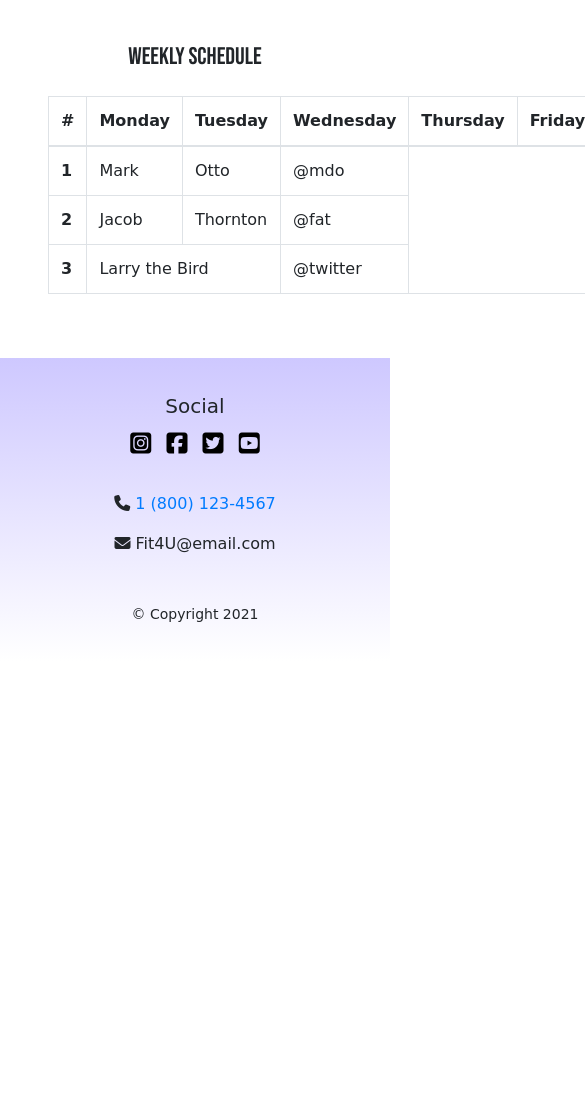
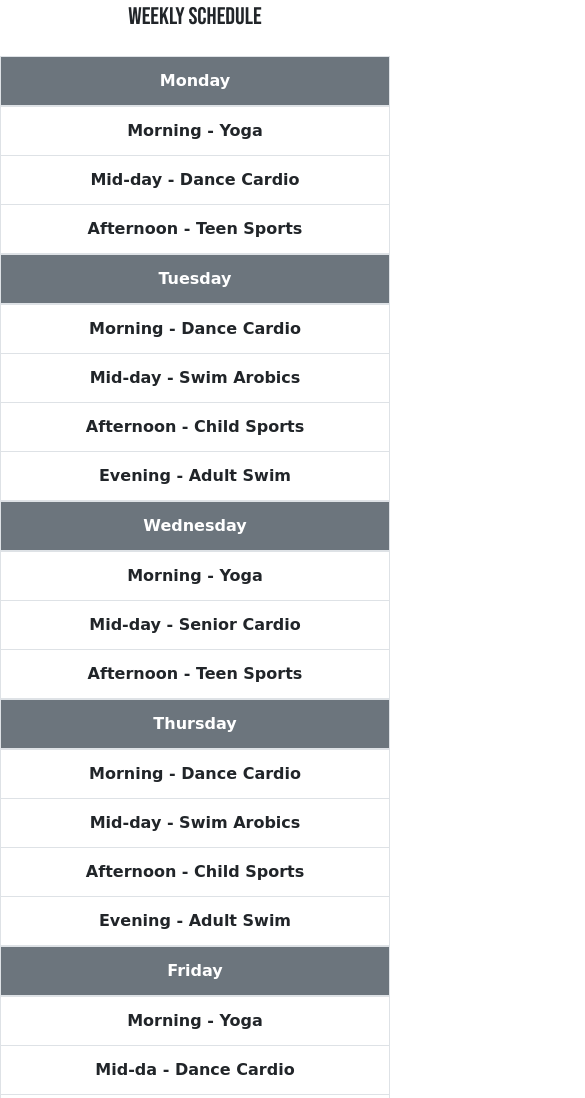
Before and after one commit to CaitHawk/Fit-4-U, a website: page programs.html in a window 390 px wide. Shown: the part 560-1658 px from the top of the page, 585 px wide, since content can reach past the window. Before the commit the page ends 1221 px from the top, so only its background shows below. Drawn offline with nearby package versions, Linux system fonts and the light colour scheme; a web font is replaced by a local one.

Commit message:
small and large table with media q

```diff
--- a/programs.html
+++ b/programs.html
@@ -1,17 +1,20 @@
 <!DOCTYPE html>
 <html lang="en">
+
 <head>
     <meta charset="UTF-8">
     <meta http-equiv="X-UA-Compatible" content="IE=edge">
     <meta name="viewport" content="width=device-width, initial-scale=1.0">
     <link rel="preconnect" href="https://fonts.googleapis.com">
     <link rel="preconnect" href="https://fonts.gstatic.com" crossorigin>
-    <link href="https://fonts.googleapis.com/css2?family=Bebas+Neue&family=Gugi&family=Open+Sans:wght@300&display=swap" rel="stylesheet">
+    <link href="https://fonts.googleapis.com/css2?family=Bebas+Neue&family=Gugi&family=Open+Sans:wght@300&display=swap"
+        rel="stylesheet">
     <link href="https://fonts.googleapis.com/css2?family=Gruppo&display=swap" rel="stylesheet">
     <link rel="stylesheet" href="node_modules/bootstrap/dist/css/bootstrap.min.css" />
     <link rel="stylesheet" href="styles.css">
     <title>Home Page</title>
 </head>
+
 <body>
     <header class="jumbotron jumbotron-fluid">
         <div class="container">
@@ -40,7 +43,7 @@
         </div>
     </nav>
 
-    <div id="carouselExampleIndicators" class="carousel slide col col-lg-8 m-auto" data-ride="carousel">
+    <div id="carouselExampleIndicators" class="carousel slide col-lg-8 m-auto pb-4" data-ride="carousel">
         <ol class="carousel-indicators">
             <li data-target="#carouselExampleIndicators" data-slide-to="0" class="active"></li>
             <li data-target="#carouselExampleIndicators" data-slide-to="1"></li>
@@ -67,12 +70,13 @@
         </a>
     </div>
 
-      <div class="p-5">
-          <h2 class="p-3 text-center block-font">Weekly Schedule</h2>
+    <h2 class="text-center block-font">Weekly Schedule</h2>
+
+    <div class="p-5" id="lgTable">
         <table class="table table-bordered">
             <thead>
                 <tr>
-                <th scope="col">#</th>
+                    <th scope="col"></th>
                     <th scope="col">Monday</th>
                     <th scope="col">Tuesday</th>
                     <th scope="col">Wednesday</th>
@@ -83,24 +87,147 @@
             </thead>
             <tbody>
                 <tr>
-                <th scope="row">1</th>
-                <td>Mark</td>
-                <td>Otto</td>
-                <td>@mdo</td>
+                    <th scope="row">Morning</th>
+                    <td>Yoga</td>
+                    <td>Dance Cardio</td>
+                    <td>Yoga</td>
+                    <td>Dance Cardio</td>
+                    <td>Yoga</td>
+                    <td>Meditation</td>
                 </tr>
                 <tr>
-                <th scope="row">2</th>
-                <td>Jacob</td>
-                <td>Thornton</td>
-                <td>@fat</td>
+                    <th scope="row">Mid-day</th>
+                    <td>Dance Cardio</td>
+                    <td>Swim Arobics</td>
+                    <td>Senior Cardio</td>
+                    <td>Swim Arobics</td>
+                    <td>Dance Cardio</td>
+                    <td></td>
                 </tr>
                 <tr>
-                <th scope="row">3</th>
-                <td colspan="2">Larry the Bird</td>
-                <td>@twitter</td>
+                    <th scope="row">Afternoon</th>
+                    <td>Teen Sports</td>
+                    <td>Child Sports</td>
+                    <td>Teen Sports</td>
+                    <td>Child Sports</td>
+                    <td></td>
+                    <td>Youth Free Play</td>
+                </tr>
+                <tr>
+                    <th scope="row">Evening</th>
+                    <td></td>
+                    <td>Adult Swim</td>
+                    <td></td>
+                    <td>Adult Swim</td>
+                    <td>Parents Night</td>
+                    <td></td>
                 </tr>
             </tbody>
         </table>
+    </div>
+
+
+    <div class="pt-3" id="smTable">
+        <table class="table table-bordered text-center col-sm-10 m-auto">
+            <thead>
+                <th scope="col" colspan="2" class="bg-secondary text-white">Monday</th>
+            </thead>
+            <tbody>
+                <tr>
+                    <th scope="row">Morning - Yoga</th>
+                </tr>
+                <tr>
+                    <th scope="row">Mid-day - Dance Cardio</th>
+                </tr>
+                <tr>
+                    <th scope="row">Afternoon - Teen Sports</th>
+                </tr>
+            </tbody>
+        </table>
+        <table class="table table-bordered text-center col-sm-10 m-auto">
+            <thead>
+                <th scope="col" colspan="2" class="bg-secondary text-white">Tuesday</th>
+            </thead>
+            <tbody>
+                <tr>
+                    <th scope="row">Morning - Dance Cardio</th>
+                </tr>
+                <tr>
+                    <th scope="row">Mid-day - Swim Arobics</th>
+                </tr>
+                <tr>
+                    <th scope="row">Afternoon - Child Sports</th>
+                </tr>
+                <tr>
+                    <th scope="row">Evening - Adult Swim</th>
+                </tr>
+            </tbody>
+        </table>
+        <table class="table table-bordered text-center col-sm-10 m-auto">
+            <thead>
+                <th scope="col" colspan="2" class="bg-secondary text-white">Wednesday</th>
+            </thead>
+            <tbody>
+                <tr>
+                    <th scope="row">Morning - Yoga</th>
+                </tr>
+                <tr>
+                    <th scope="row">Mid-day - Senior Cardio</th>
+                </tr>
+                <tr>
+                    <th scope="row">Afternoon - Teen Sports</th>
+                </tr>
+            </tbody>
+        </table>
+        <table class="table table-bordered text-center col-sm-10 m-auto">
+            <thead>
+                <th scope="col" colspan="2" class="bg-secondary text-white">Thursday</th>
+            </thead>
+            <tbody>
+                <tr>
+                    <th scope="row">Morning - Dance Cardio</th>
+                </tr>
+                <tr>
+                    <th scope="row">Mid-day - Swim Arobics</th>
+                </tr>
+                <tr>
+                    <th scope="row">Afternoon - Child Sports</th>
+                </tr>
+                <tr>
+                    <th scope="row">Evening - Adult Swim</th>
+                </tr>
+            </tbody>
+        </table>
+        <table class="table table-bordered text-center col-sm-10 m-auto">
+            <thead>
+                <th scope="col" colspan="2" class="bg-secondary text-white">Friday</th>
+            </thead>
+            <tbody>
+                <tr>
+                    <th scope="row">Morning - Yoga</th>
+                </tr>
+                <tr>
+                    <th scope="row">Mid-da - Dance Cardio</th>
+                </tr>
+                <tr>
+                    <th scope="row">Evening - Parent's Night</th>
+                </tr>
+            </tbody>
+        </table>
+        <table class="table table-bordered text-center col-sm-10 m-auto">
+            <thead>
+                <th scope="col" colspan="2" class="bg-secondary text-white">Saturday</th>
+            </thead>
+            <tbody>
+                <tr>
+                    <th scope="row">Morning - Meditation</th>
+                </tr>
+                <tr>
+                    <th scope="row">Afternoon - Youth Free Play</th>
+                </tr>
+            </tbody>
+        </table>
+
     </div>
 
     <footer class="site-footer">
@@ -130,4 +257,5 @@
     <script src="node_modules/bootstrap/dist/js/bootstrap.min.js"></script>
     <script src="https://kit.fontawesome.com/5e86a51f88.js" crossorigin="anonymous"></script>
 </body>
+
 </html>
--- a/styles.css
+++ b/styles.css
@@ -92,3 +92,15 @@ header h2 {
     font-family: 'Bebas Neue', cursive;
     font-size: 24px;
 }
+@media screen and (max-width: 750px) {
+    #lgTable {
+        display: none;
+    }
+
+}
+@media screen and (min-width: 751px) {
+    #smTable {
+        display: none;
+    }
+
+}
```
Lines whose indentation alone changed are shown as unchanged.
